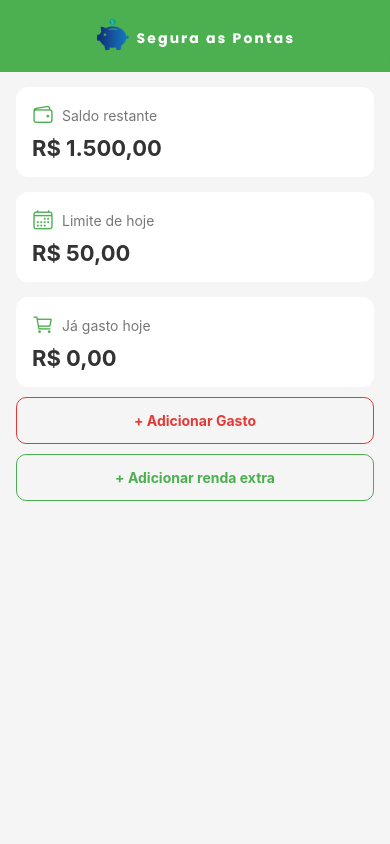
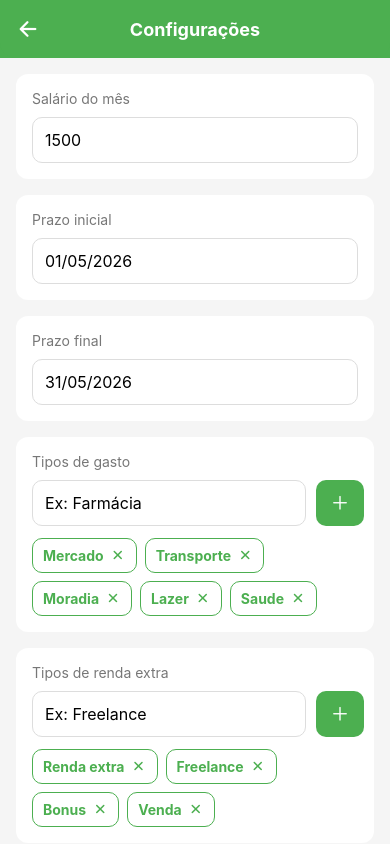
Before and after one commit to MateusMenon/Segura-as-Pontas, a React Native app: screen /Config in a window 390 px wide. Shown: the top 844 px of the page. Built offline with nearby package versions, Linux system fonts and the light colour scheme.

Commit message:
v3 Configurações
- ConfigScreen com campos de salário, prazo inicial e final
- Gerenciamento de categorias de gastos e renda extra
- Switch para salvar histórico
- Botão de configurações no header da HomeScreen
- Dados ainda em memória, sem persistência

```diff
--- a/App.js
+++ b/App.js
@@ -6,6 +6,7 @@ import { SafeAreaProvider } from "react-native-safe-area-context";
 import HomeScreen from "./HomeScreen";
 import AddGasto from "./AddGasto";
 import AddGanho from "./AddGanho";
+import ConfigScreen from "./ConfigScreen";
 
 const Stack = createStackNavigator();
 
@@ -18,6 +19,7 @@ export default function App() {
           <Stack.Screen name="Home" component={HomeScreen} />
           <Stack.Screen name="AddGasto" component={AddGasto} />
           <Stack.Screen name="AddGanho" component={AddGanho} />
+          <Stack.Screen name="Config" component={ConfigScreen} />
         </Stack.Navigator>
       </NavigationContainer>
     </SafeAreaProvider>
--- /dev/null
+++ b/ConfigScreen.js
@@ -0,0 +1,141 @@
+import React, { useState } from "react";
+import {
+  Alert, ScrollView, StyleSheet, Switch,
+  Text, TextInput, TouchableOpacity, View,
+} from "react-native";
+import { SafeAreaView, useSafeAreaInsets } from "react-native-safe-area-context";
+import { Ionicons } from "@expo/vector-icons";
+
+export default function ConfigScreen({ navigation }) {
+  const insets = useSafeAreaInsets();
+  const [dinheiroInicial, setDinheiroInicial] = useState("1500");
+  const [dataInicial, setDataInicial] = useState("");
+  const [dataFinal, setDataFinal] = useState("");
+  const [salvarHistorico, setSalvarHistorico] = useState(true);
+  const [categorias, setCategorias] = useState(["Mercado", "Transporte", "Moradia", "Lazer", "Saude"]);
+  const [novaCategoria, setNovaCategoria] = useState("");
+  const [categoriasRenda, setCategoriasRenda] = useState(["Renda extra", "Freelance", "Bonus", "Venda"]);
+  const [novaCategoriaRenda, setNovaCategoriaRenda] = useState("");
+
+  const adicionarCategoria = () => {
+    const nome = novaCategoria.trim();
+    if (!nome || categorias.includes(nome)) return;
+    setCategorias((a) => [...a, nome]);
+    setNovaCategoria("");
+  };
+
+  const adicionarCategoriaRenda = () => {
+    const nome = novaCategoriaRenda.trim();
+    if (!nome || categoriasRenda.includes(nome)) return;
+    setCategoriasRenda((a) => [...a, nome]);
+    setNovaCategoriaRenda("");
+  };
+
+  const removerCategoria = (nome) => setCategorias((a) => a.filter((i) => i !== nome));
+  const removerCategoriaRenda = (nome) => setCategoriasRenda((a) => a.filter((i) => i !== nome));
+
+  const salvar = () => Alert.alert("Sucesso", "Configurações salvas com sucesso");
+
+  return (
+    <SafeAreaView style={styles.container} edges={["top"]}>
+      <View style={styles.header}>
+        <TouchableOpacity onPress={() => navigation.goBack()}>
+          <Ionicons name="arrow-back" size={24} color="#fff" />
+        </TouchableOpacity>
+        <Text style={styles.headerTitle}>Configurações</Text>
+        <View style={{ width: 24 }} />
+      </View>
+
+      <ScrollView
+        style={styles.body}
+        contentContainerStyle={[styles.content, { paddingBottom: Math.max(insets.bottom + 96, 112) }]}
+        showsVerticalScrollIndicator={false}
+      >
+        <View style={styles.card}>
+          <Text style={styles.label}>Salário do mês</Text>
+          <TextInput style={styles.input} placeholder="R$ 0,00" keyboardType="numeric" value={dinheiroInicial} onChangeText={setDinheiroInicial} />
+        </View>
+
+        <View style={styles.card}>
+          <Text style={styles.label}>Prazo inicial</Text>
+          <TextInput style={styles.input} placeholder="01/05/2026" value={dataInicial} onChangeText={setDataInicial} />
+        </View>
+
+        <View style={styles.card}>
+          <Text style={styles.label}>Prazo final</Text>
+          <TextInput style={styles.input} placeholder="31/05/2026" value={dataFinal} onChangeText={setDataFinal} />
+        </View>
+
+        <View style={styles.card}>
+          <Text style={styles.label}>Tipos de gasto</Text>
+          <View style={styles.novaCategoriaLinha}>
+            <TextInput style={[styles.input, styles.inputCategoria]} placeholder="Ex: Farmácia" value={novaCategoria} onChangeText={setNovaCategoria} />
+            <TouchableOpacity style={styles.botaoAdicionar} onPress={adicionarCategoria}>
+              <Ionicons name="add" size={22} color="#fff" />
+            </TouchableOpacity>
+          </View>
+          <View style={styles.categorias}>
+            {categorias.map((item) => (
+              <TouchableOpacity key={item} style={styles.categoriaBotao} onPress={() => removerCategoria(item)}>
+                <Text style={styles.categoriaTexto}>{item}</Text>
+                <Ionicons name="close" size={16} color="#4CAF50" />
+              </TouchableOpacity>
+            ))}
+          </View>
+        </View>
+
+        <View style={styles.card}>
+          <Text style={styles.label}>Tipos de renda extra</Text>
+          <View style={styles.novaCategoriaLinha}>
+            <TextInput style={[styles.input, styles.inputCategoria]} placeholder="Ex: Freelance" value={novaCategoriaRenda} onChangeText={setNovaCategoriaRenda} />
+            <TouchableOpacity style={styles.botaoAdicionar} onPress={adicionarCategoriaRenda}>
+              <Ionicons name="add" size={22} color="#fff" />
+            </TouchableOpacity>
+          </View>
+          <View style={styles.categorias}>
+            {categoriasRenda.map((item) => (
+              <TouchableOpacity key={item} style={styles.categoriaBotao} onPress={() => removerCategoriaRenda(item)}>
+                <Text style={styles.categoriaTexto}>{item}</Text>
+                <Ionicons name="close" size={16} color="#4CAF50" />
+              </TouchableOpacity>
+            ))}
+          </View>
+        </View>
+
+        <View style={styles.cardLinha}>
+          <View>
+            <Text style={styles.labelMaior}>Salvar histórico</Text>
+            <Text style={styles.subtexto}>Guardar gastos antigos</Text>
+          </View>
+          <Switch value={salvarHistorico} onValueChange={setSalvarHistorico} />
+        </View>
+
+        <TouchableOpacity style={styles.botaoSalvar} onPress={salvar}>
+          <Text style={styles.botaoTexto}>Salvar configurações</Text>
+        </TouchableOpacity>
+      </ScrollView>
+    </SafeAreaView>
+  );
+}
+
+const styles = StyleSheet.create({
+  container: { flex: 1, backgroundColor: "#4CAF50" },
+  body: { flex: 1, backgroundColor: "#f5f5f5" },
+  header: { backgroundColor: "#4CAF50", padding: 16, flexDirection: "row", justifyContent: "space-between", alignItems: "center", borderBottomLeftRadius: 15, borderBottomRightRadius: 15 },
+  headerTitle: { color: "#fff", fontSize: 18, fontWeight: "bold" },
+  content: { padding: 16 },
+  card: { backgroundColor: "#fff", padding: 16, borderRadius: 12, elevation: 2, marginBottom: 16 },
+  cardLinha: { backgroundColor: "#fff", padding: 16, borderRadius: 12, elevation: 2, marginBottom: 20, flexDirection: "row", justifyContent: "space-between", alignItems: "center" },
+  label: { fontSize: 14, color: "#777", marginBottom: 10 },
+  labelMaior: { fontSize: 16, fontWeight: "bold", color: "#333" },
+  subtexto: { color: "#777", marginTop: 2 },
+  input: { borderWidth: 1, borderColor: "#ddd", borderRadius: 10, padding: 12, fontSize: 16, backgroundColor: "#fff" },
+  novaCategoriaLinha: { flexDirection: "row", gap: 10, marginBottom: 12 },
+  inputCategoria: { flex: 1 },
+  botaoAdicionar: { width: 48, borderRadius: 10, backgroundColor: "#4CAF50", alignItems: "center", justifyContent: "center" },
+  categorias: { flexDirection: "row", flexWrap: "wrap", gap: 8 },
+  categoriaBotao: { borderWidth: 1, borderColor: "#4CAF50", borderRadius: 10, paddingHorizontal: 10, paddingVertical: 8, flexDirection: "row", alignItems: "center", gap: 6 },
+  categoriaTexto: { color: "#4CAF50", fontWeight: "bold" },
+  botaoSalvar: { backgroundColor: "#4CAF50", padding: 15, borderRadius: 10, alignItems: "center", marginBottom: 12 },
+  botaoTexto: { color: "#fff", fontWeight: "bold", fontSize: 15 },
+});
--- a/HomeScreen.js
+++ b/HomeScreen.js
@@ -15,6 +15,9 @@ export default function HomeScreen({ navigation }) {
     <SafeAreaView style={styles.container} edges={["top"]}>
       <View style={styles.header}>
         <Image source={require("./assets/Logo04.png")} style={styles.logo} />
+        <TouchableOpacity onPress={() => navigation.navigate("Config")}>
+          <Ionicons name="options-outline" size={22} color="#fff" />
+        </TouchableOpacity>
       </View>
 
       <View style={styles.body}>
```
